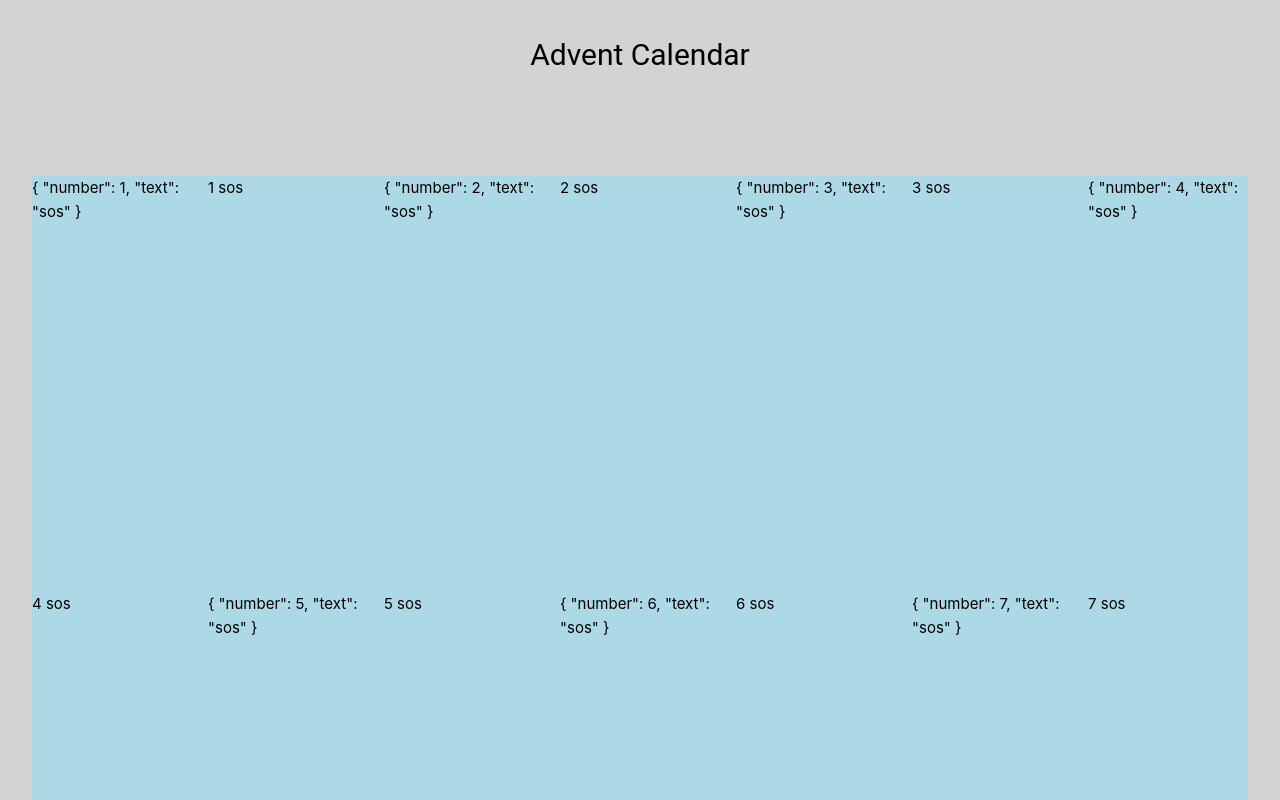
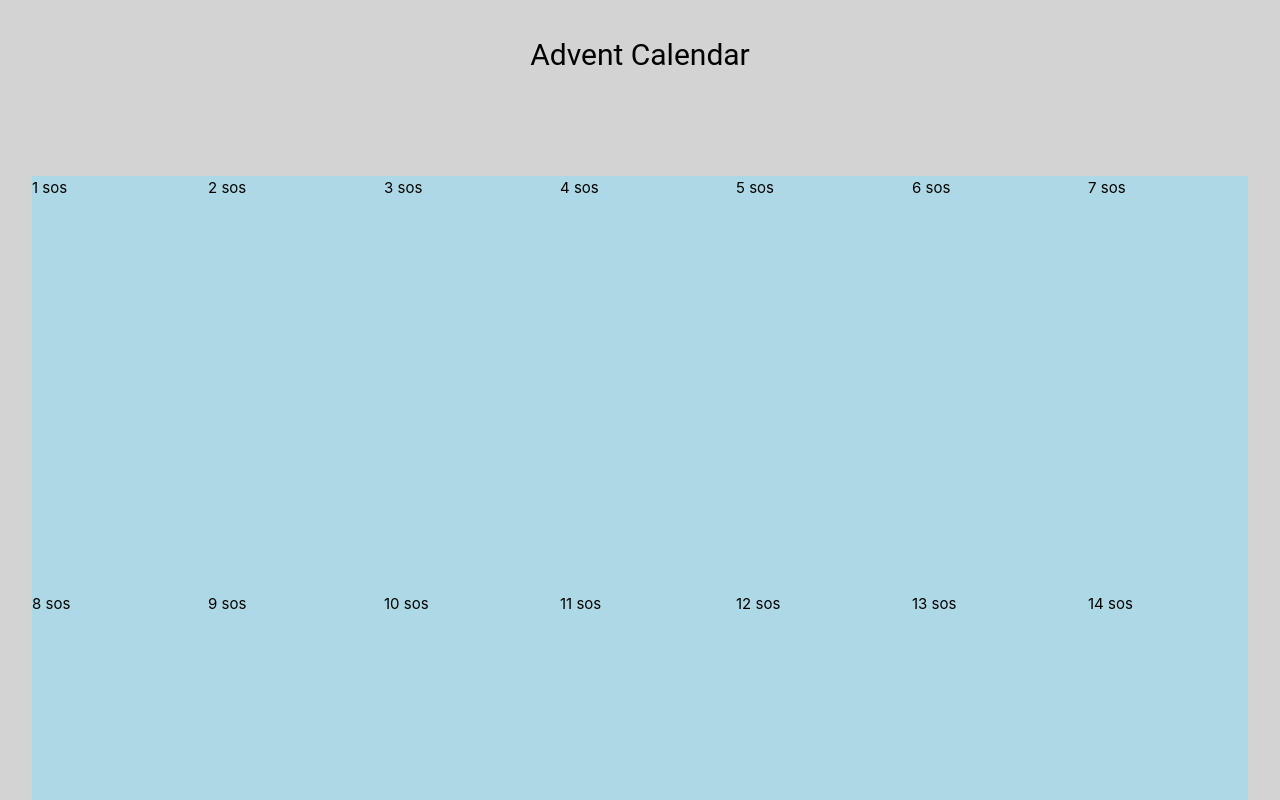
Before and after one commit to nasty23-star/advent-calendar, a Vue app: page / in a window 1280 px wide. Shown: the top 800 px of the page. Built offline with nearby package versions, Linux system fonts and the light colour scheme.

Commit message:
Текст карточек поместила в слоты

```diff
--- a/src/App.vue
+++ b/src/App.vue
@@ -64,7 +64,7 @@ const dataCards = [
         v-for="card in dataCards"
         :card="card"
         :key="card.number"
-      ></TheCard>
+      >{{ card.text }}</TheCard>
     </main>
 
     <footer>
--- a/src/components/TheCard.vue
+++ b/src/components/TheCard.vue
@@ -9,10 +9,9 @@ const card = ref(props.card);
 </script>
 
 <template>
-  {{ card }}
   <div>
     {{ card.number  }}
-    {{ card.text }}
+    <slot></slot>
   </div>
 </template>
 
```
